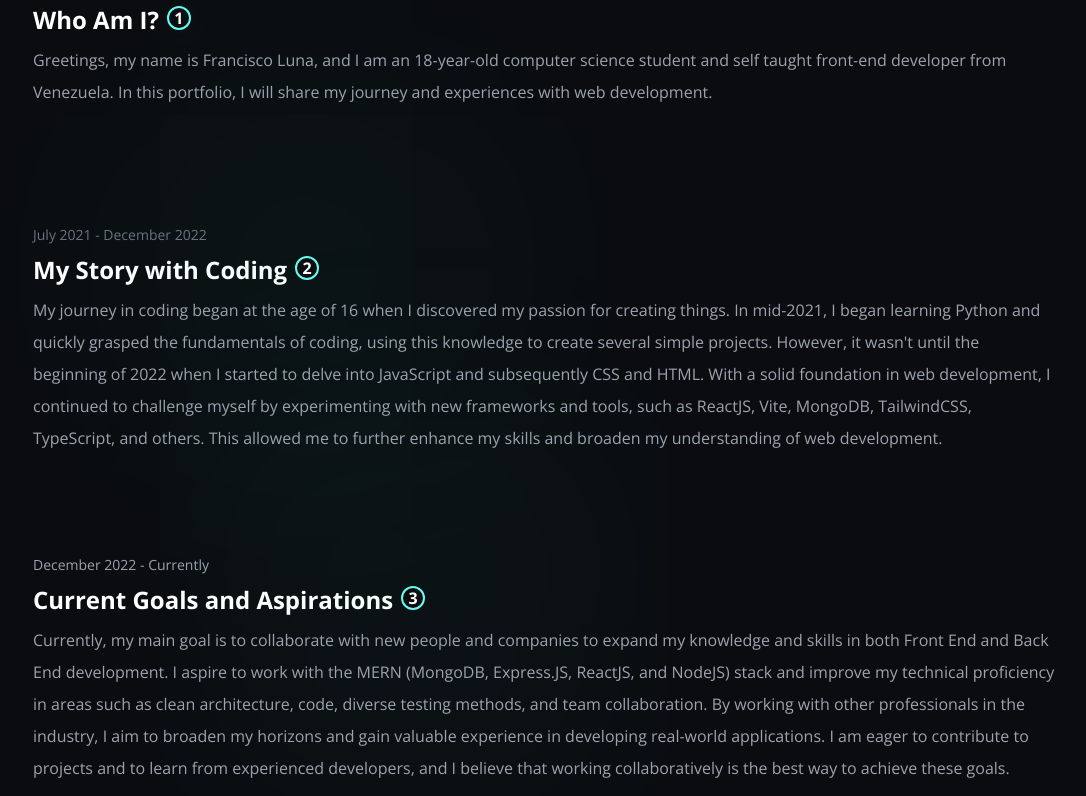
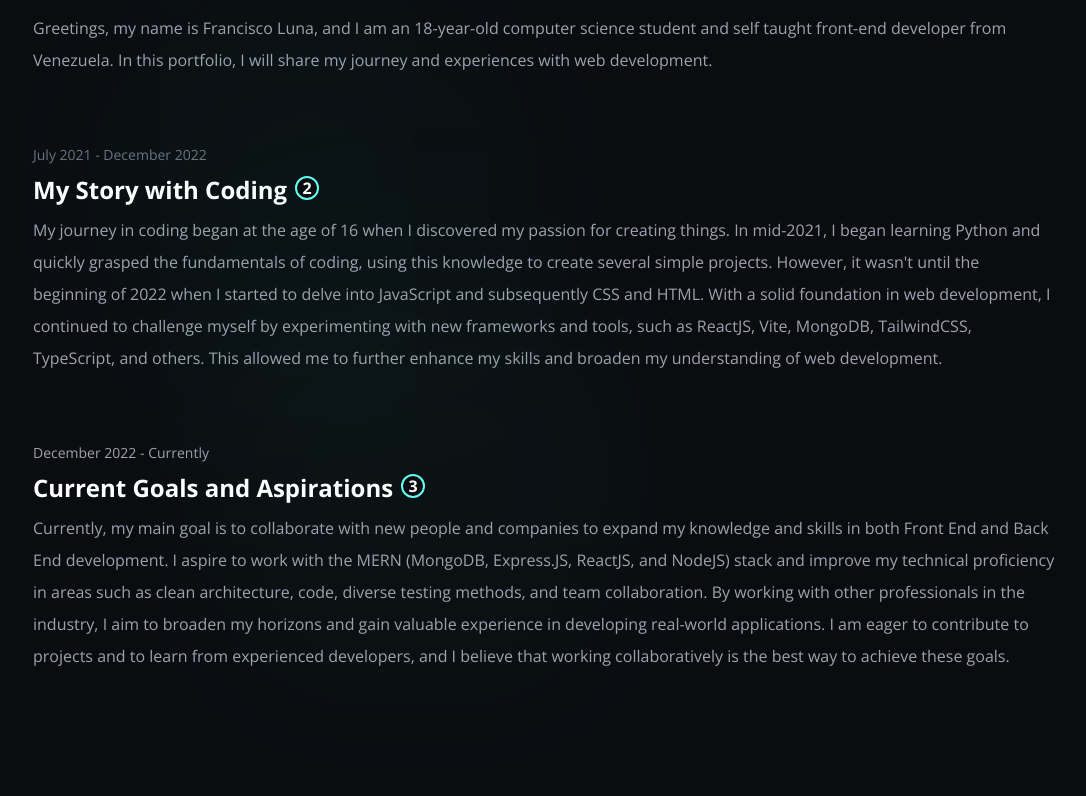
Before and after one commit to franciscoluna-28/portfolio-project-v1, a React (Vite) app: page / in a window 1280 px wide. Shown: the part 2344-3140 px from the top of the page, without its empty margins (95-1181 px from the left). Built offline with nearby package versions, Linux system fonts and the light colour scheme.

Commit message:
commented some text temporarily

```diff
--- a/src/assets/components/Home/Section-3/AboutMeSection.tsx
+++ b/src/assets/components/Home/Section-3/AboutMeSection.tsx
@@ -1,11 +1,11 @@
-import QuestionMarkIcon from "@mui/icons-material/QuestionMark";
-import codingBg from "../../../../images/projects-images/coding-bg.jpg";
-import mernStack from "../../../../images/projects-images/mern.png";
-import frontEnd from "../../../../images/projects-images/dev.jpg";
+import ArticleIcon from '@mui/icons-material/Article';
+
+
+
 
 const AboutMeSection = () => {
   return (
-    <div className="w-full h-full bg-main-extra-dark-blue m-auto min py-16">
+    <div className="w-full h-full bg-main-extra-dark-blue m-auto min py-8" id="about">
       <h2 className="pt-8 font-extrabold text-white uppercase text-4xl tracking-wider main-title main-title-glow">
         About Me
       </h2>
@@ -24,6 +24,7 @@ const AboutMeSection = () => {
                   1
                 </span>
               </div>
+
               <p className="mb-4 text-base leading-loose font-normal text-gray-400 w-full pt-2 text-left">
                 Greetings, my name is Francisco Luna, and I am an 18-year-old
                 computer science student and self taught front-end developer
@@ -38,10 +39,13 @@ const AboutMeSection = () => {
           </div>
 
           <div className="flex justify-center">
-            <li className="mb-10 pt-16">
+
+            <li className="mb-10 pt-4">
+
               <time className="mb-1 flex text-sm font-normal leading-none text-gray-500 dark:text-gray-500 text-left">
                 July 2021 - December 2022
               </time>
+
               <div className="flex">
                 <h3 className="font-bold flex text-white pt-2 text-2xl text-left">
                   My Story with Coding
@@ -72,7 +76,7 @@ const AboutMeSection = () => {
           </div>
 
           <div className="flex justify-center">
-            <li className="pt-16">
+            <li className="pt-8 max-767:pt-4 mb-10">
               <time className="mb-1 flex text-sm text-left font-normal leading-none text-gray-400 dark:text-gray-500">
                 December 2022 - Currently
               </time>
```
